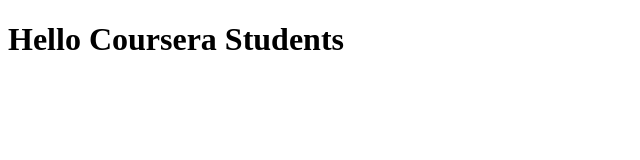
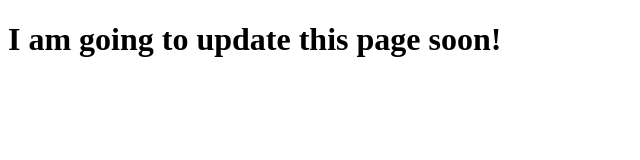
Before and after one commit to Amry/coursera-test, a plain HTML site: page index.html in a window 1280 px wide. Shown: the whole page, without its empty margins (0-640 px from the left). Drawn offline with Linux system fonts and the light colour scheme.

Commit message:
Adit main page

```diff
--- a/index.html
+++ b/index.html
@@ -2,9 +2,9 @@
 <html>
   <head>
     <meta charset="utf-8">
-    <title> Hello Coursera</title>
+    <title> Welcome to Solution Page for singe web page application coursera </title>
   </head>
   <body>
-    <h1>Hello Coursera Students</h1>
+    <h1>I am going to update this page soon!</h1>
   </body>
 </html>
```
